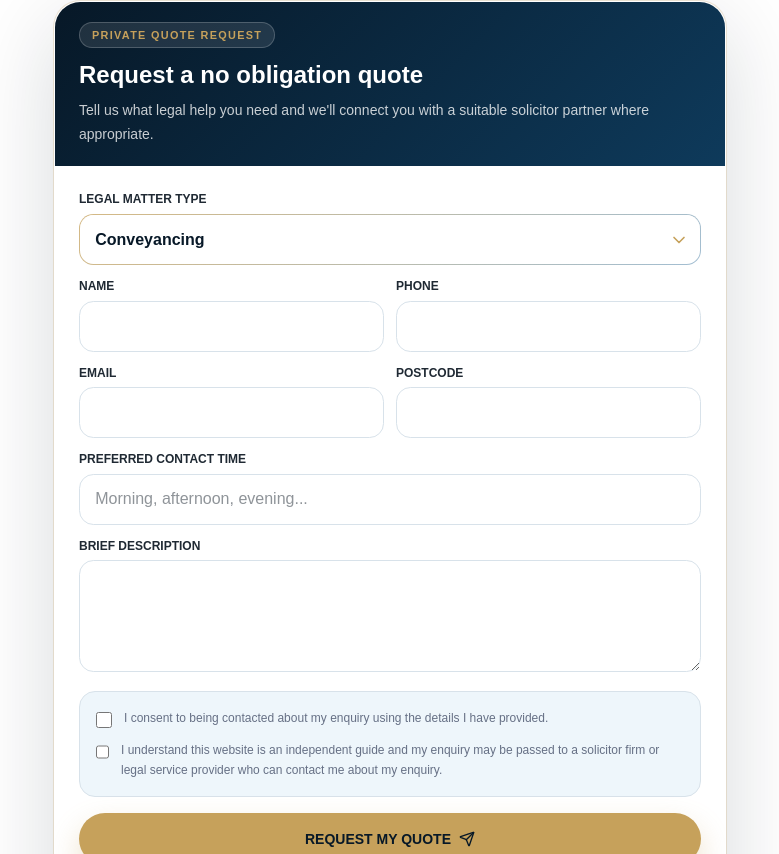
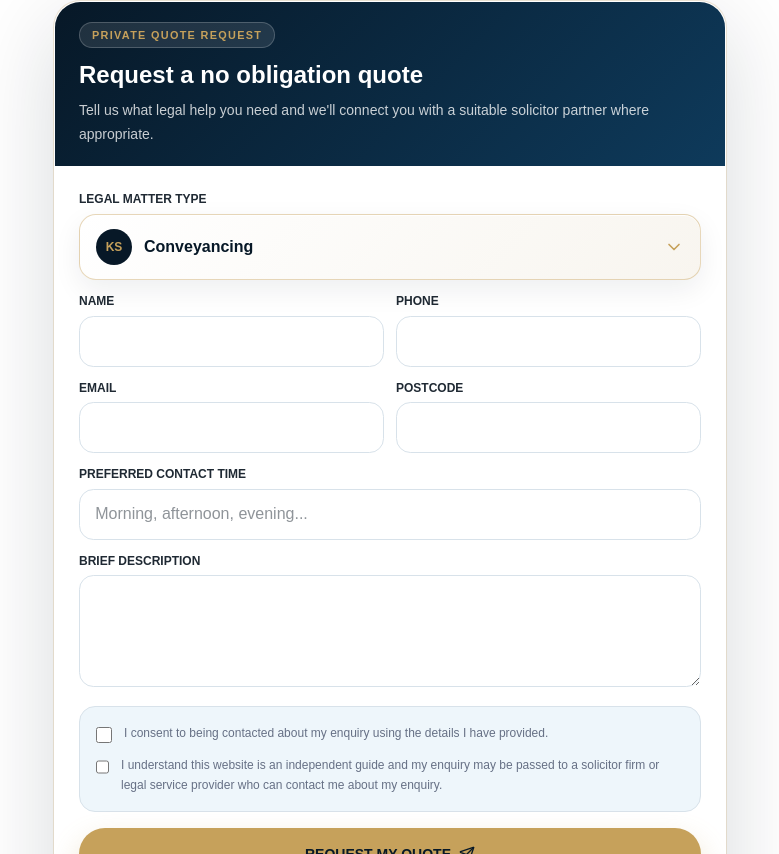
Before and after one commit to LinkifiPR/KidderminsterSolicitors, a Next.js app: page / in a window 1280 px wide. Shown: the part 946-1800 px from the top of the page, without its empty margins (250-1029 px from the left). Built offline with nearby package versions, Linux system fonts and the light colour scheme.

Commit message:
fix: replace native quote form dropdown

```diff
--- a/app/globals.css
+++ b/app/globals.css
@@ -69,22 +69,6 @@ a {
     box-shadow 160ms ease;
 }
 
-.form-select {
-  appearance: none;
-  background:
-    linear-gradient(#ffffff, #ffffff) padding-box,
-    linear-gradient(135deg, rgba(198, 161, 91, 0.75), rgba(23, 92, 142, 0.4)) border-box;
-  border: 1px solid transparent;
-  box-shadow: inset 0 1px 0 rgba(255, 255, 255, 0.85);
-  color: var(--navy);
-  font-weight: 700;
-  padding-right: 3rem;
-}
-
-.form-select:focus {
-  border-color: transparent;
-}
-
 .form-input:focus {
   border-color: var(--gold);
   box-shadow: 0 0 0 4px rgba(198, 161, 91, 0.18);
--- a/components/QuoteForm.tsx
+++ b/components/QuoteForm.tsx
@@ -2,7 +2,7 @@
 
 import { useMemo, useState, type FormEvent } from "react";
 import Link from "next/link";
-import { ChevronDown, Send } from "lucide-react";
+import { Check, ChevronDown, Send } from "lucide-react";
 import { legalMatterLabels, type LegalMatterType } from "../lib/leads";
 
 type FormState = {
@@ -59,6 +59,7 @@ export function QuoteForm() {
     "idle",
   );
   const [message, setMessage] = useState("");
+  const [legalMatterOpen, setLegalMatterOpen] = useState(false);
   const matterOptions = useMemo(
     () =>
       Object.entries(legalMatterLabels).map(([value, label]) => ({
@@ -73,6 +74,11 @@ export function QuoteForm() {
     value: FormState[Field],
   ) {
     setForm((current) => ({ ...current, [field]: value }));
+  }
+
+  function chooseLegalMatter(value: LegalMatterType) {
+    updateField("legalMatterType", value);
+    setLegalMatterOpen(false);
   }
 
   async function handleSubmit(event: FormEvent<HTMLFormElement>) {
@@ -133,28 +139,66 @@ export function QuoteForm() {
       </div>
 
       <div className="grid gap-3 p-5 sm:grid-cols-2 sm:p-6">
-        <label className="sm:col-span-2">
-          <span className="form-label">Legal matter type</span>
-          <span className="relative block">
-            <select
-              value={form.legalMatterType}
-              onChange={(event) =>
-                updateField("legalMatterType", event.target.value as LegalMatterType)
-              }
-              className="form-input form-select"
-              required
+        <div className="relative sm:col-span-2">
+          <span id="legal-matter-label" className="form-label">
+            Legal matter type
+          </span>
+          <button
+            type="button"
+            aria-haspopup="listbox"
+            aria-expanded={legalMatterOpen}
+            aria-labelledby="legal-matter-label legal-matter-value"
+            onClick={() => setLegalMatterOpen((open) => !open)}
+            className="legal-matter-trigger flex w-full items-center justify-between gap-4 rounded-[1.05rem] border border-[rgba(198,161,91,0.42)] bg-[linear-gradient(135deg,#ffffff,#f8f5ef)] px-4 py-3.5 text-left font-semibold text-[var(--navy)] shadow-[inset_0_1px_0_rgba(255,255,255,0.9),0_10px_28px_rgba(7,24,39,0.07)] transition hover:border-[var(--gold)] focus:outline-none focus:ring-4 focus:ring-[rgba(198,161,91,0.18)]"
+          >
+            <span className="flex min-w-0 items-center gap-3">
+              <span className="flex h-9 w-9 shrink-0 items-center justify-center rounded-full bg-[var(--navy)] text-xs font-bold text-[var(--gold)]">
+                KS
+              </span>
+              <span id="legal-matter-value" className="truncate">
+                {legalMatterLabels[form.legalMatterType]}
+              </span>
+            </span>
+            <ChevronDown
+              className={`h-5 w-5 shrink-0 text-[var(--gold)] transition ${
+                legalMatterOpen ? "rotate-180" : ""
+              }`}
+              aria-hidden
+            />
+          </button>
+
+          {legalMatterOpen ? (
+            <div
+              role="listbox"
+              aria-label="Legal matter type"
+              className="legal-matter-listbox absolute z-30 mt-3 grid w-full gap-1.5 rounded-[1.25rem] border border-[rgba(198,161,91,0.35)] bg-white p-2 shadow-[0_22px_70px_rgba(7,24,39,0.18)]"
             >
-              {matterOptions.map((option) => (
-                <option key={option.value} value={option.value}>
-                  {option.label}
-                </option>
-              ))}
-            </select>
-            <span className="pointer-events-none absolute inset-y-0 right-3 flex items-center text-[var(--gold)]">
-              <ChevronDown className="h-5 w-5" aria-hidden />
-            </span>
-          </span>
-        </label>
+              {matterOptions.map((option) => {
+                const isSelected = option.value === form.legalMatterType;
+
+                return (
+                  <button
+                    key={option.value}
+                    type="button"
+                    role="option"
+                    aria-selected={isSelected}
+                    onClick={() => chooseLegalMatter(option.value)}
+                    className={`legal-matter-option flex w-full items-center justify-between rounded-2xl px-4 py-3 text-left text-sm font-semibold text-[var(--navy)] transition hover:bg-[var(--pale-blue)] ${
+                      isSelected
+                        ? "bg-[var(--pale-blue)] text-[var(--trust-blue)]"
+                        : "bg-white"
+                    }`}
+                  >
+                    <span>{option.label}</span>
+                    {isSelected ? (
+                      <Check className="h-4 w-4 text-[var(--gold)]" aria-hidden />
+                    ) : null}
+                  </button>
+                );
+              })}
+            </div>
+          ) : null}
+        </div>
 
         <label>
           <span className="form-label">Name</span>
```
Also changed, not shown: 1 other file (tests, documents, lock files or other folders).
